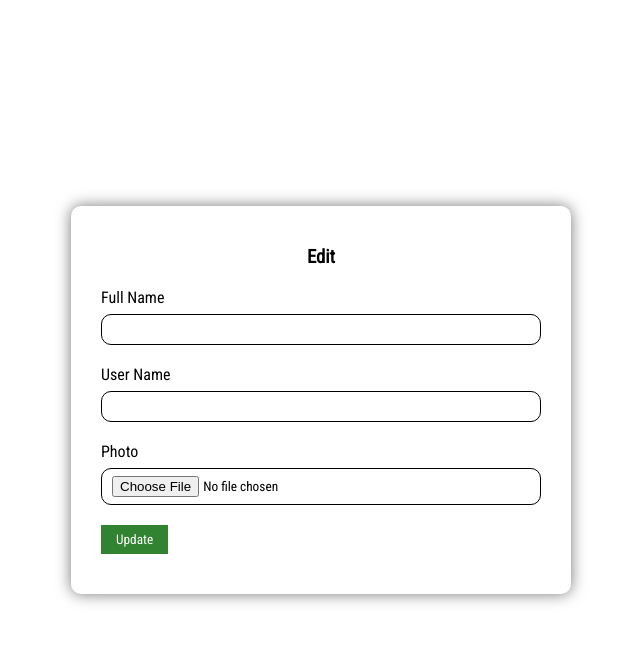
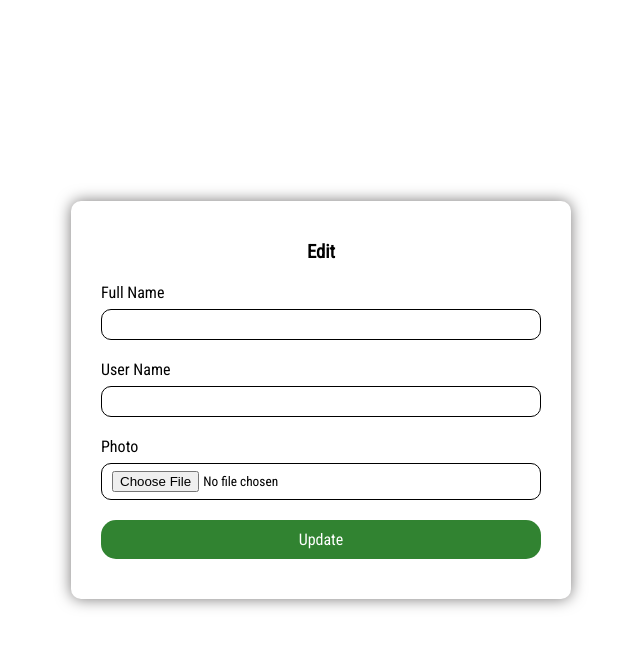
Before and after one commit to Janice1828/user_mgmt_sys, a PHP site: page /edit.php?id=1 in a window 1280 px wide. Shown: the top 648 px of the page, without its empty margins (319-959 px from the left). Run offline with PHP 8.4, Linux system fonts and the light colour scheme; data that the repository does not hold is empty.

Commit message:
crud operation completed

```diff
--- a/edit.php
+++ b/edit.php
@@ -34,7 +34,7 @@ $data=mysqli_fetch_assoc($select);
         <input type="file" name="photo" value="" />
       </div>
       <div>
-        <button type="submit" name="register" class="loginbtn">Update</button>
+        <button type="submit" name="update" class="loginbtn">Update</button>
       </div>
 
     </form>
@@ -42,14 +42,16 @@ $data=mysqli_fetch_assoc($select);
 </html>
 <?php
 include("connection.php");
-if(isset($_POST['register'])){
-    $name=$_POST['fullName'];
-    $userName=$_POST['userName'];
-    $password=$_POST['password'];
-    $insertQuery="INSERT INTO `$table_name` (fullName, userName, password) VALUES ('$name', '$userName', '$password')";
-    $insert=mysqli_query($conn, $insertQuery);
-    if($insert){
-       header("location:login.php");
+
+if(isset($_POST['update'])){
+    $name_u=$_POST['fullName'];
+    $userName_u=$_POST['userName'];
+    $updateQuery="UPDATE `$table_name` SET `fullName`='$name_u', `userName`='$userName_u' WHERE id='$id'";
+    $update=mysqli_query($conn, $updateQuery);
+    if($update){
+       header("location:list.php");
+    }else{
+        echo "failed update";
     }
 }
 
--- a/login.php
+++ b/login.php
@@ -21,6 +21,9 @@
       </div>
       <div>
         <button type="" name="login" class="loginbtn">Login</button>
+      </div>
+      <div>
+        <a href="#">Forgot Password?</a>
       </div>
       <div>
         don't have an account? <a href="registration.php">Register</a>
--- a/style.css
+++ b/style.css
@@ -36,13 +36,16 @@ label {
   padding-bottom: 7px;
 }
 button {
-  padding: 7px 15px;
+  padding: 10px 15px;
   border: 0;
   outline: 0;
   cursor: pointer;
 }
 .loginbtn {
   background: #318331;
+  width: 100%;
+  border-radius: 15px;
+  font-size: 16px;
   color: #fff;
 }
 th,
```
